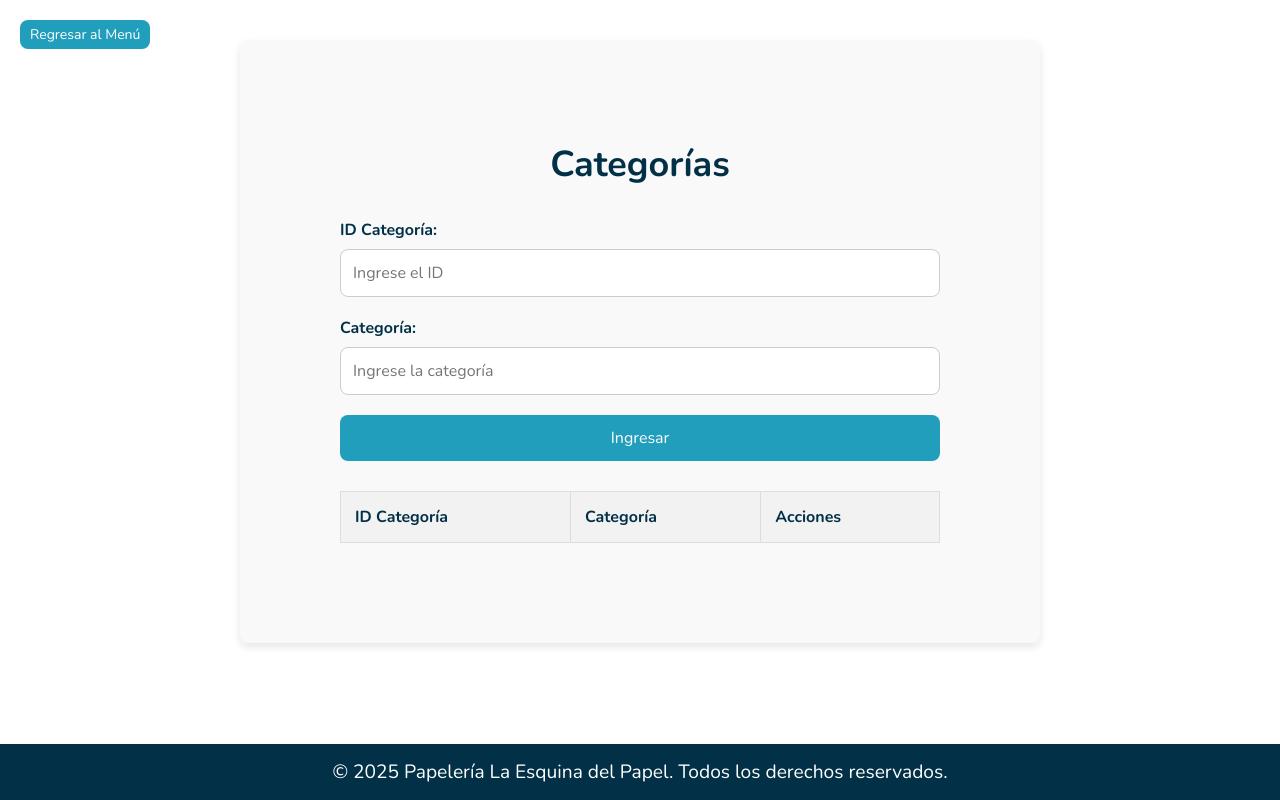
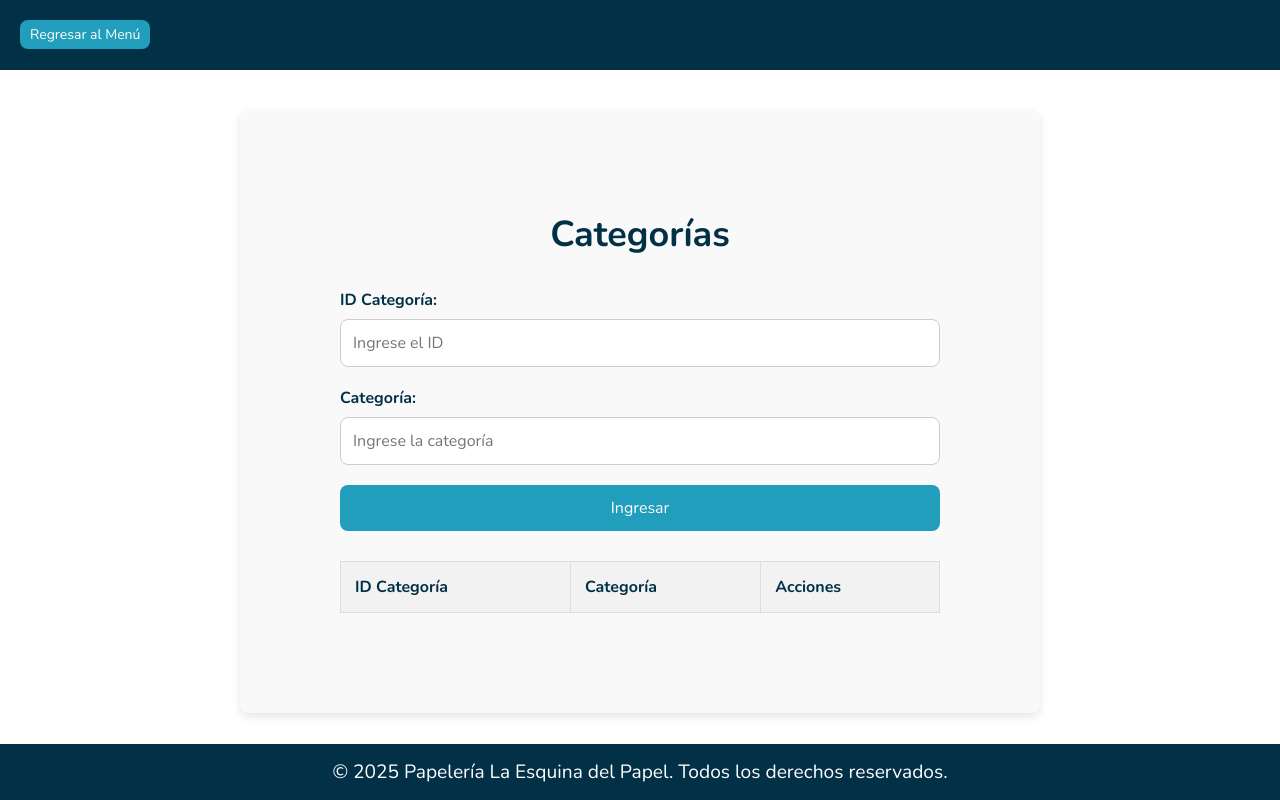
Before and after one commit to David21x10/PantallasSGventas, a React (Vite) app: page /categoria in a window 1280 px wide. Built offline with nearby package versions, Linux system fonts and the light colour scheme.

Commit message:
categoria

```diff
--- a/src/components/Categorias/Categorias.css
+++ b/src/components/Categorias/Categorias.css
@@ -137,7 +137,7 @@ button:hover {
 }
 
 .btn-back {
-  position: fixed;
+  position: absolute;
   top: 20px;
   left: 20px;
   background-color: #219ebc;
@@ -151,3 +151,18 @@ button:hover {
   z-index: 1000;
   width: auto;
 }
+
+
+
+.menu-cate {
+  width: 100%;
+  background-color: #023047;
+  color: white;
+  display: flex;
+  align-items: center;
+  justify-content: flex-start;
+  padding: 35px 20px;
+  position: relative;
+  top: 0;
+  left: 0;
+}
--- a/src/components/Categorias/Categorias.tsx
+++ b/src/components/Categorias/Categorias.tsx
@@ -58,10 +58,12 @@ const Categorias: React.FC = () => {
   };
 
   return (
-    <div>
+    <div className="menu-categoria" >
+        <header className="menu-cate">
       <button className="btn-back" onClick={() => navigate("/")}>
         Regresar al Menú
       </button>
+      </header>
 
       <div className="categoria-container">
         <h2 className="titulo">Categorías</h2>
```
